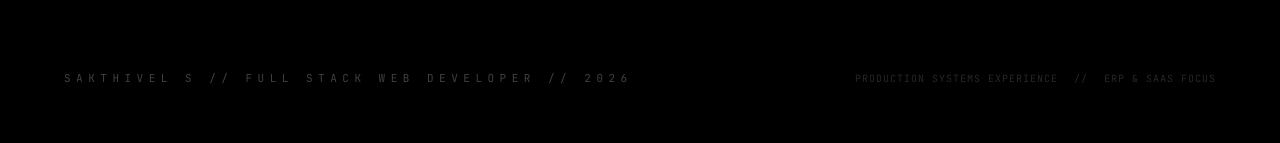
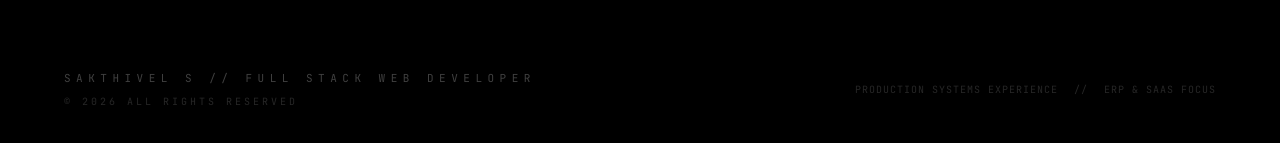
Before and after one commit to Sakthi-DevNinja/sakthivel-dev, a React (Vite) app: page / in a window 1280 px wide. Shown: the part 11090-11233 px from the top of the page. Built offline with nearby package versions, Linux system fonts and the light colour scheme.

Commit message:
UI fine tunes phase 2

```diff
--- a/App.tsx
+++ b/App.tsx
@@ -447,18 +447,31 @@ const App: React.FC = () => {
     </div>
   );
 };
-
 const Footer: React.FC = () => (
   <footer className="py-20 px-6 text-center border-t border-white/5 relative overflow-hidden bg-black">
     <div className="absolute bottom-0 left-1/2 -translate-x-1/2 w-full h-[300px] bg-blue-600/5 filter blur-[120px] rounded-full -z-10"></div>
+
     <div className="max-w-6xl mx-auto flex flex-col md:flex-row justify-between items-center gap-8">
-      <p className="mono text-[11px] uppercase tracking-[0.5em] text-neutral-700">
-        SAKTHIVEL S // FULL STACK WEB DEVELOPER // {new Date().getFullYear()}
-      </p>
+      <div className="flex flex-col gap-2 text-left">
+        <p className="mono text-[10px] md:text-[11px] uppercase tracking-[0.25em] md:tracking-[0.5em] text-neutral-700">
+          SAKTHIVEL S // FULL STACK WEB DEVELOPER
+        </p>
+        <p className="mono text-[10px] tracking-[0.3em] text-neutral-800 uppercase text-center md:text-left
+">
+          © {new Date().getFullYear()} All rights reserved
+        </p>
+      </div>
+
       <div className="flex gap-4">
-        <span className="text-[10px] text-neutral-800 mono tracking-widest uppercase">Production Systems Experience</span>
-        <span className="text-[10px] text-neutral-800 mono tracking-widest uppercase">//</span>
-        <span className="text-[10px] text-neutral-800 mono tracking-widest uppercase">ERP & SaaS Focus</span>
+        <span className="text-[10px] text-neutral-800 mono tracking-widest uppercase">
+          Production Systems Experience
+        </span>
+        <span className="text-[10px] text-neutral-800 mono tracking-widest uppercase">
+          //
+        </span>
+        <span className="text-[10px] text-neutral-800 mono tracking-widest uppercase">
+          ERP & SaaS Focus
+        </span>
       </div>
     </div>
   </footer>
--- a/constants.ts
+++ b/constants.ts
@@ -197,6 +197,7 @@ export const PRODUCTS: Product[] = [
 
 export const SYSTEMS: SystemWork[] = [
   {
+    id: "reports module",
     name: "Custom ERP Dashboards & Reports Module",
     objective: "Provide actionable business insights and improve presales visibility within OIMS ERP.",
     role: "UI/UX Developer (Full Stack Web Developer)",
@@ -205,6 +206,7 @@ export const SYSTEMS: SystemWork[] = [
     technologies: ["PHP", "MySQL", "JavaScript", "jQuery", "HTML", "CSS", "AJAX"]
   },
   {
+    id: "presales dashboard",
     name: "Presales Kanban & Workflow Controller",
     objective: "Visualize and manage presales progression across multiple workflow stages.",
     role: "UI/UX Developer (Full Stack Web Developer)",
@@ -213,6 +215,7 @@ export const SYSTEMS: SystemWork[] = [
     technologies: ["PHP", "MySQL", "JavaScript", "jQuery", "HTML", "CSS", "AJAX"]
   },
   {
+    id: "oims azee",
     name: "OIMS AZEE – Ticket Raising Module",
     objective: "Standardize and simplify internal and customer support ticket creation within ERP.",
     role: "UI/UX Developer (Full Stack Web Developer)",
@@ -221,6 +224,7 @@ export const SYSTEMS: SystemWork[] = [
     technologies: ["PHP", "MySQL", "JavaScript", "jQuery", "HTML", "CSS", "AJAX"]
   },
   {
+    id: "ticket analyzer",
     name: "OIMS Ticket Analyzer",
     objective: "Centralize ticket analysis, communication history, and workflow visibility.",
     role: "UI/UX Developer (Full Stack Web Developer)",
@@ -229,6 +233,7 @@ export const SYSTEMS: SystemWork[] = [
     technologies: ["PHP", "MySQL", "JavaScript", "jQuery", "HTML", "CSS", "AJAX"]
   },
   {
+    id: "time analyzer",
     name: "OIMS Time Analyzer (Activity & Effort Tracking)",
     objective: "Track, analyze, and report engineer time across tickets, services, and projects.",
     role: "UI/UX Developer (Full Stack Web Developer)",
@@ -237,6 +242,7 @@ export const SYSTEMS: SystemWork[] = [
     technologies: ["PHP", "MySQL", "JavaScript", "jQuery", "HTML", "CSS", "AJAX"]
   },
   {
+    id: "oims fbo",
     name: "OIMS FBO – Menu Management System",
     objective: "Modernize restaurant menu management while preserving existing workflows.",
     role: "UI/UX Developer (Full Stack Web Developer)",
@@ -245,6 +251,7 @@ export const SYSTEMS: SystemWork[] = [
     technologies: ["PHP", "MySQL", "JavaScript", "jQuery", "HTML", "CSS"]
   },
   {
+    id: "service app",
     name: "Service App (Mobile-Friendly ERP Extension)",
     objective: "Enable field engineers to manage service execution, tracking, and reporting on mobile devices.",
     role: "UI/UX Developer (Full Stack Web Developer)",
@@ -253,6 +260,7 @@ export const SYSTEMS: SystemWork[] = [
     technologies: ["PHP", "MySQL", "JavaScript", "jQuery", "HTML", "CSS", "AJAX"]
   },
   {
+    id: "contact verification",
     name: "OIMS Contact Verification System",
     objective: "Ensure secure and accurate customer and supplier data verification within ERP.",
     role: "UI/UX Developer (Full Stack Web Developer)",
@@ -261,6 +269,7 @@ export const SYSTEMS: SystemWork[] = [
     technologies: ["PHP", "MySQL", "JavaScript", "jQuery", "HTML", "CSS", "AJAX"]
   },
   {
+    id: "telecalling dashboard",
     name: "Telecalling Dashboard (Presales Module)",
     objective: "Centralize and manage presales telecalling activities within the ERP system.",
     role: "UI/UX Developer (Full Stack Web Developer)",
@@ -269,6 +278,7 @@ export const SYSTEMS: SystemWork[] = [
     technologies: ["PHP", "MySQL", "JavaScript", "jQuery", "HTML", "CSS", "AJAX"]
   },
   {
+    id: "contract dashboard",
     name: "Contract & Service Management Dashboard",
     objective: "Enhance contract management by integrating service and AMC tracking into a unified ERP view.",
     role: "UI/UX Developer (Full Stack Web Developer)",
--- a/types.ts
+++ b/types.ts
@@ -27,6 +27,7 @@ export interface Product {
   developerContribution: string;
   techStack: string[];
   status: 'Live' | 'In Production' | 'Internal Tool' | 'MVP / In Progress';
+  organization: string;
   liveLink?: string;
   githubLink?: string;
   isConfidential: boolean;
```
